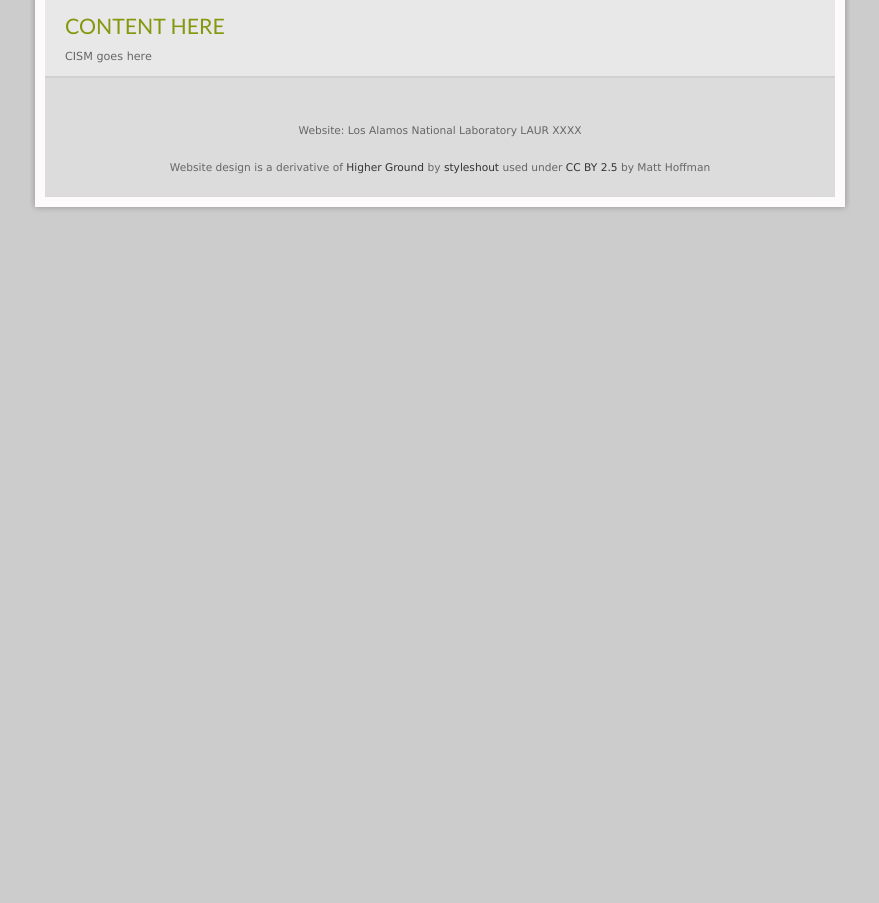
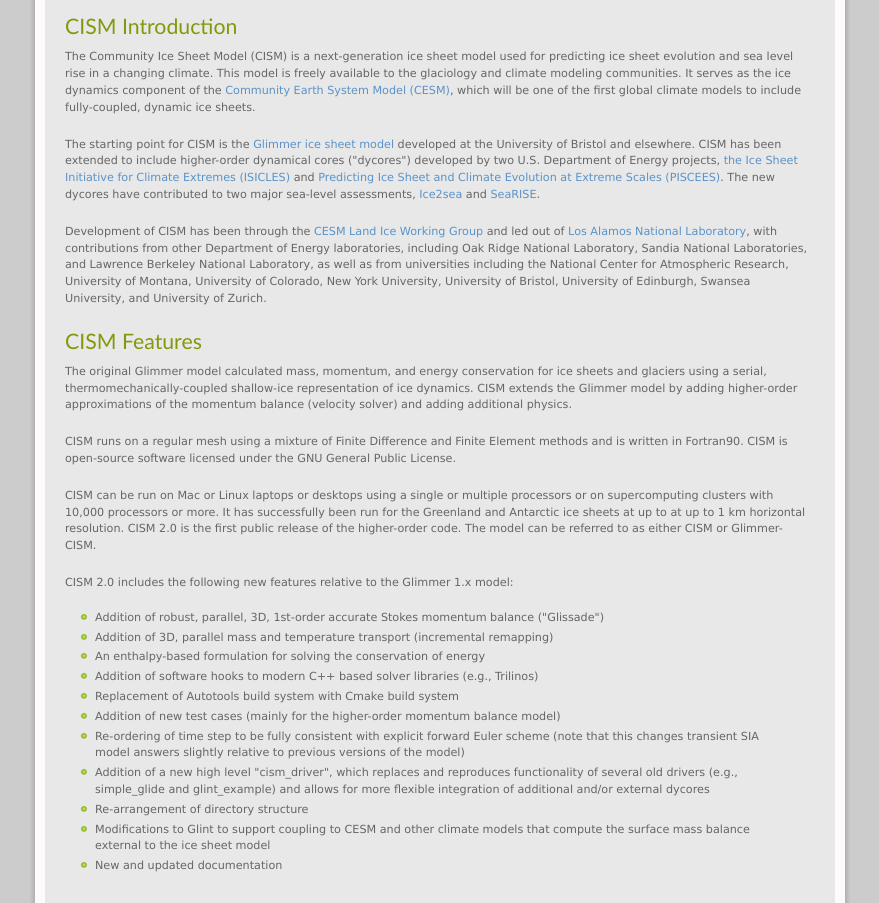
Before and after one commit to CISM/cism.github.io, a plain HTML site: page index.html in a window 1280 px wide. Shown: the part 273-1176 px from the top of the page, without its empty margins (200-1079 px from the left). Before the commit the page ends 800 px from the top, so only its background shows below. Drawn offline with Linux system fonts and the light colour scheme.

Commit message:
Adding main page content
Adding the content (about CISM) to index.html, including a new figure
showing CISM modeled velocities for GIS.

```diff
--- a/index.html
+++ b/index.html
@@ -39,12 +39,95 @@
 
 		<!-- MAIN CONTENT BEGINS -->
 		<div id="main">
+		<!-- ================================================================ -->
+		<!-- ================================================================ -->
+		<!-- ================================================================ -->
+
+<a name="Intro"></a>
+<h2> CISM Introduction </h2>
+
+<p>The Community Ice Sheet Model (CISM) is a next-generation ice sheet model used
+for predicting ice sheet evolution and sea level rise in a changing climate.
+This model is freely available to the glaciology and climate modeling communities.
+It serves as the ice dynamics component of the
+<a href="http://www2.cesm.ucar.edu/">Community Earth System Model (CESM)</a>,
+which will be one of the first global climate models to include fully-coupled, dynamic ice sheets.
 
 
-			<h2> CONTENT HERE </h2>
-				<p> CISM goes here</p>
+<p>The starting point for CISM is the <a href="https://github.com/glimmer-cism">Glimmer ice sheet model</a>
+developed at the University of Bristol and elsewhere.
+CISM has been extended to include higher-order dynamical cores ("dycores")
+developed by two U.S. Department of Energy projects,
+<a href="http://www.csm.ornl.gov/ISICLES/">the Ice Sheet Initiative for Climate Extremes (ISICLES)</a> and
+<a href="http://www.scidac.gov/PISCEES/">Predicting Ice Sheet and Climate Evolution at Extreme Scales (PISCEES)</a>.
+The new dycores have contributed to two major sea-level assessments,
+<a href="http://www.ice2sea.eu/">Ice2sea</a> and
+<a href="http://websrv.cs.umt.edu/isis/index.php/SeaRISE_Assessment">SeaRISE</a>.
+
+<p>Development of CISM has been through the
+<a href="http://www2.cesm.ucar.edu/working-groups/liwg">CESM Land Ice Working Group</a>
+and led out of <a href="http://climate.lanl.gov/">Los Alamos National Laboratory</a>,
+with contributions from other Department of Energy laboratories,
+including Oak Ridge National Laboratory, Sandia National Laboratories, and Lawrence Berkeley National Laboratory,
+as well as from universities including the National Center for Atmospheric Research, University of Montana,
+University of Colorado, New York University, University of Bristol, University of Edinburgh,  Swansea University, and University of Zurich.
+
+<a name="Features"></a>
+<h2> CISM Features </h2>
+
+<p>The original Glimmer model calculated mass, momentum, and energy conservation
+for ice sheets and glaciers using a serial, thermomechanically-coupled shallow-ice
+representation of ice dynamics.  CISM extends the Glimmer model by adding
+higher-order approximations of the momentum balance (velocity solver) and adding additional physics.
+<p>
+CISM runs on a regular mesh using a mixture of Finite Difference and
+Finite Element methods and is written in Fortran90.  CISM is open-source software
+licensed under the GNU General Public License.
+<p>
+CISM can be run on Mac or Linux laptops or desktops using a single or multiple processors
+or on supercomputing clusters with 10,000 processors or more.
+It has successfully been run for the Greenland and Antarctic ice sheets
+at up to at up to 1 km horizontal resolution.
+CISM 2.0 is the first public release of the higher-order code.
+The model can be referred to as either CISM or Glimmer-CISM.
+<p>
+CISM 2.0 includes the following new features relative to the Glimmer 1.x model:
+
+<ul>
+<li> Addition of robust, parallel, 3D, 1st-order accurate Stokes momentum
+balance ("Glissade") </li>
+<li> Addition of 3D, parallel mass and temperature transport (incremental
+remapping) </li>
+<li> An enthalpy-based formulation for solving the conservation of energy </li>
+<li> Addition of software hooks to modern C++ based solver libraries (e.g.,
+Trilinos) </li>
+<li> Replacement of Autotools build system with Cmake build system </li>
+<li> Addition of new test cases (mainly for the higher-order momentum
+balance model) </li>
+<li> Re-ordering of time step to be fully consistent with explicit forward
+Euler scheme (note that this changes transient SIA model answers
+slightly relative to previous versions of the model) </li>
+<li> Addition of a new high level "cism_driver", which replaces and
+reproduces functionality of several old drivers (e.g., simple_glide and
+glint_example) and allows for more flexible integration of additional
+and/or external dycores </li>
+<li> Re-arrangement of directory structure </li>
+<li> Modifications to Glint to support coupling to CESM and other climate
+models that compute the surface mass balance external to the ice sheet model </li>
+<li>  New and updated documentation </li>
+</ul>
 
 
+<p></p>
+
+			<p><img src="./images/GIS-velo.png" alt="CISM velocity output" class="float-left" />
+			Observation-based balance velocities for Greenland (left) and depth-averaged speed from higher-order CISM (right) with basal sliding coefficients optimized to match the balance velocities (after Price et al., PNAS, 108(22), 2011).
+			</p>
+
+
+		<!-- ================================================================ -->
+		<!-- ================================================================ -->
+		<!-- ================================================================ -->
 		</div>
 		<!-- MAIN ENDS -->
 
```
Also changed, not shown: images/GIS-velo.png (added).
